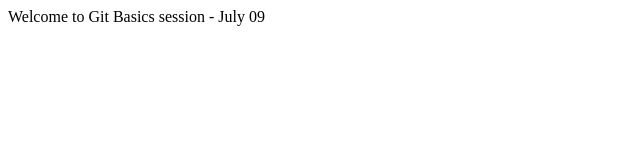
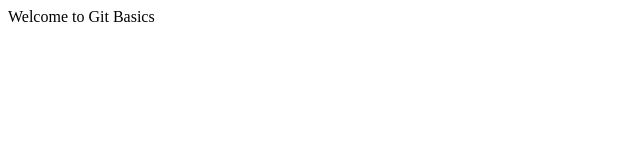
Before and after one commit to jaycek/GitBasics, a plain HTML site: page index.html in a window 1280 px wide. Shown: the whole page, without its empty margins (0-640 px from the left). Drawn offline with Linux system fonts and the light colour scheme.

Commit message:
Changed text

```diff
--- a/index.html
+++ b/index.html
@@ -6,6 +6,6 @@
     <title>Git Basics</title>
 </head>
 <body>
-    Welcome to Git Basics session - July 09
+    Welcome to Git Basics
 </body>
 </html>
```
